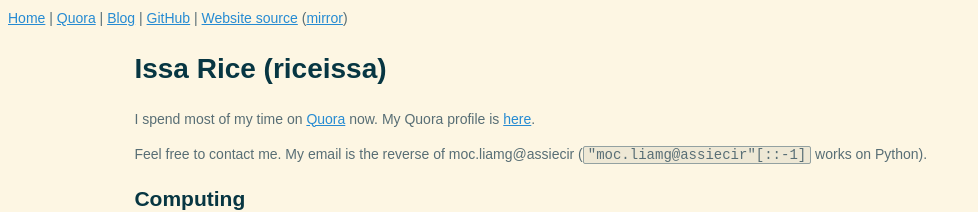
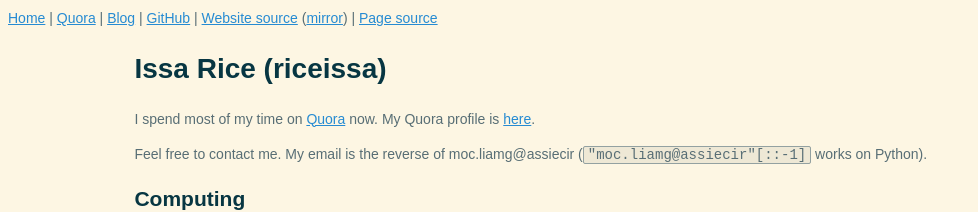
Before and after one commit to riceissa/riceissa.github.io, a Jekyll site: the page built from index.md, in a window 1280 px wide. Shown: the top 212 px of the page, without its empty margins (0-978 px from the left). Built offline with Jekyll 4.4.1, drawn with Linux system fonts in a browser that asks for light colours; Markdown is read by kramdown in place of the engine named in the settings.

Commit message:
add page source; working?

```diff
--- a/_includes/navigation.html
+++ b/_includes/navigation.html
@@ -4,3 +4,4 @@
 | <a href="https://github.com/riceissa">GitHub</a>
 | <a href="https://github.com/riceissa/riceissa.github.io">Website source</a>
 (<a href="https://bitbucket.org/riceissa/riceissa.github.io/src">mirror</a>)
+| <a href="{{page.path}}">Page source</a>
```
